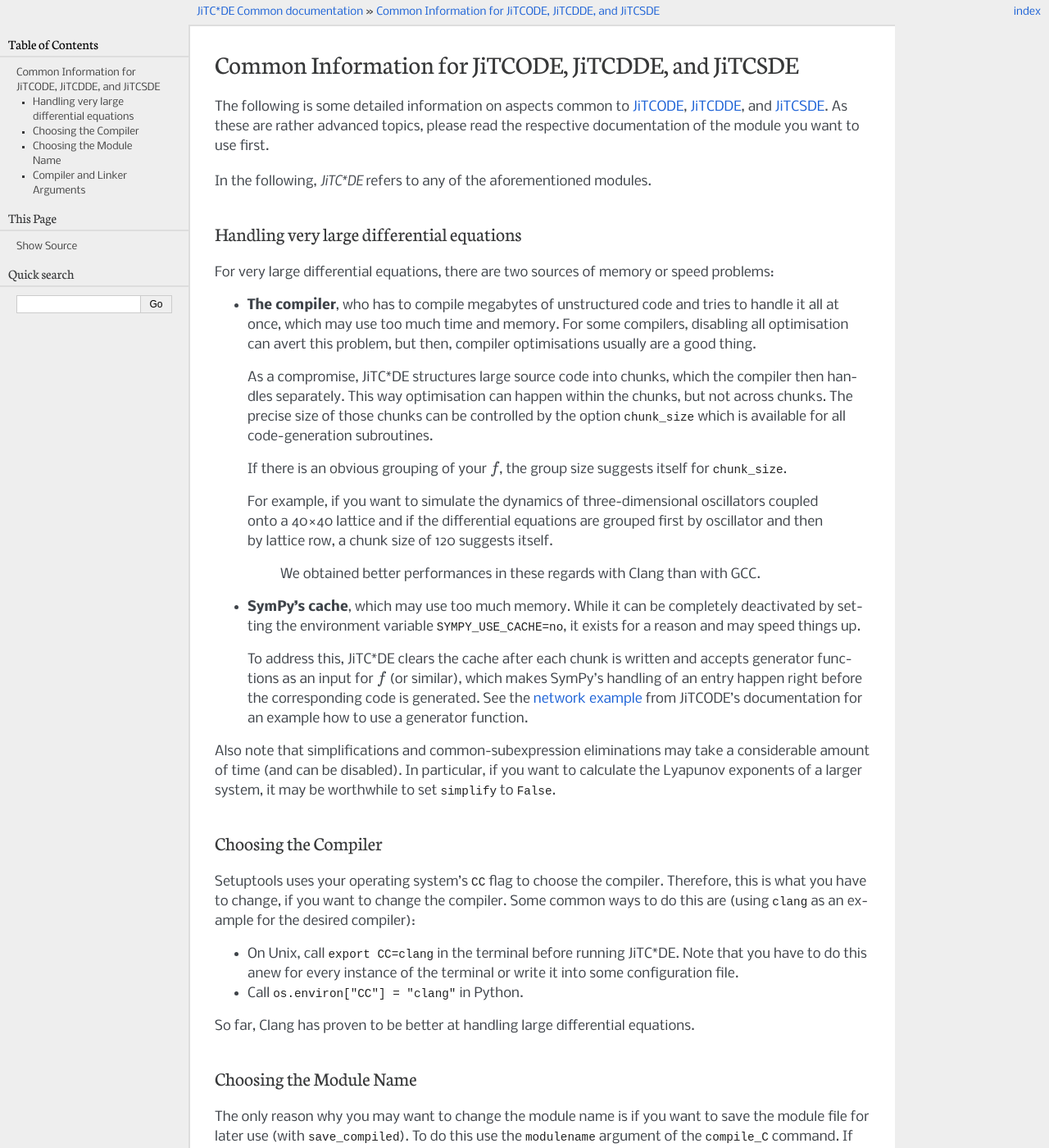
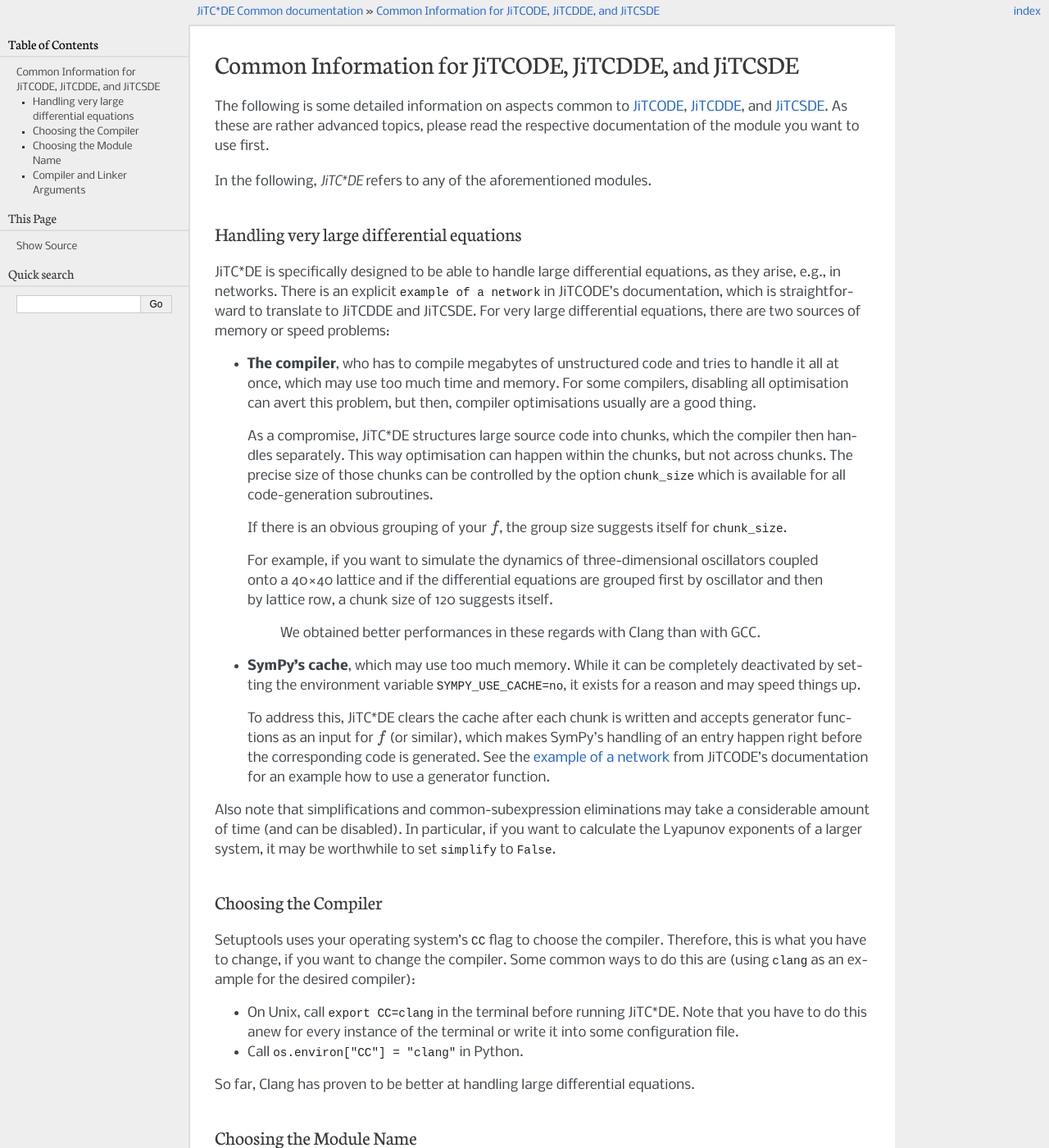
Before and after one commit to neurophysik/jitcxde_common, a Sphinx documentation site: the page built from docs/index.rst, in a window 1280 px wide and 1400 px high. Shown: the whole window at 82% size. Built offline with Sphinx 7.4.7, drawn with Linux system fonts in a browser that asks for light colours; the version number could not be read and is left out.

Commit message:
A few more words on networks.

```diff
--- a/docs/index.rst
+++ b/docs/index.rst
@@ -9,6 +9,8 @@
 Handling very large differential equations
 ------------------------------------------
 
+JiTC*DE is specifically designed to be able to handle large differential equations, as they arise, e.g., in networks.
+There is an explicit `example of a network` in JiTCODE’s documentation, which is straightforward to translate to JiTCDDE and JiTCSDE.
 For very large differential equations, there are two sources of memory or speed problems:
 
 *	**The compiler**,
@@ -25,7 +27,7 @@
 	which may use too much memory. While it can be completely deactivated by setting the environment variable `SYMPY_USE_CACHE=no`, it exists for a reason and may speed things up.
 
 	To address this, JiTC*DE clears the cache after each chunk is written and accepts generator functions as an input for :math:`f` (or similar), which makes SymPy’s handling of an entry happen right before the corresponding code is generated.
-	See the `network example`_ from JiTCODE’s documentation for an example how to use a generator function.
+	See the `example of a network`_ from JiTCODE’s documentation for an example how to use a generator function.
 
 Also note that simplifications and common-subexpression eliminations may take a considerable amount of time (and can be disabled).
 In particular, if you want to calculate the Lyapunov exponents of a larger system, it may be worthwhile to set `simplify` to `False`.
@@ -94,4 +96,4 @@
 
 .. _SymPy Issue 8997: https://github.com/sympy/sympy/issues/8997
 
-.. _network example: https://jitcode.readthedocs.io/#module-SW_of_Roesslers
+.. _example of a network: https://jitcode.readthedocs.io/#module-SW_of_Roesslers
```
